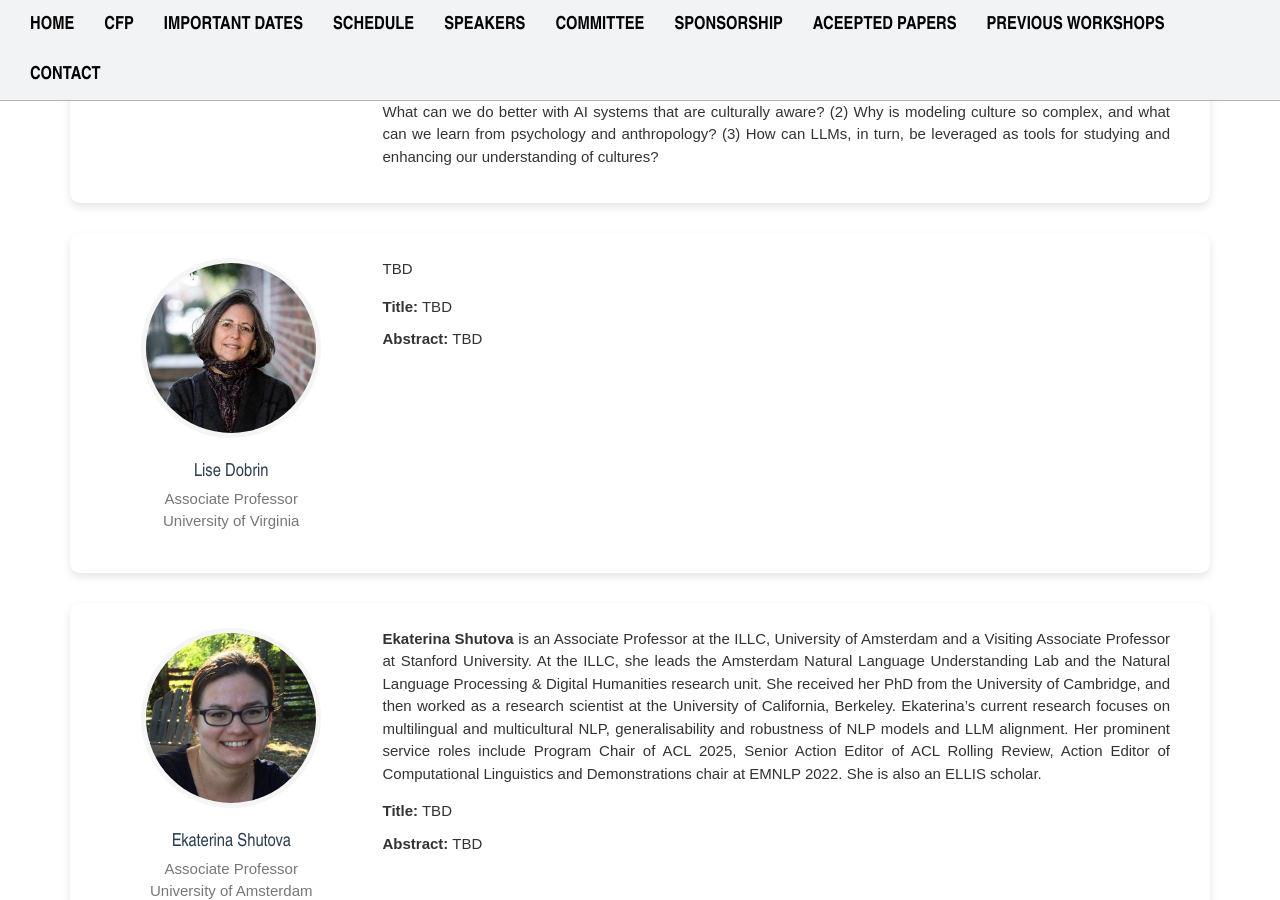
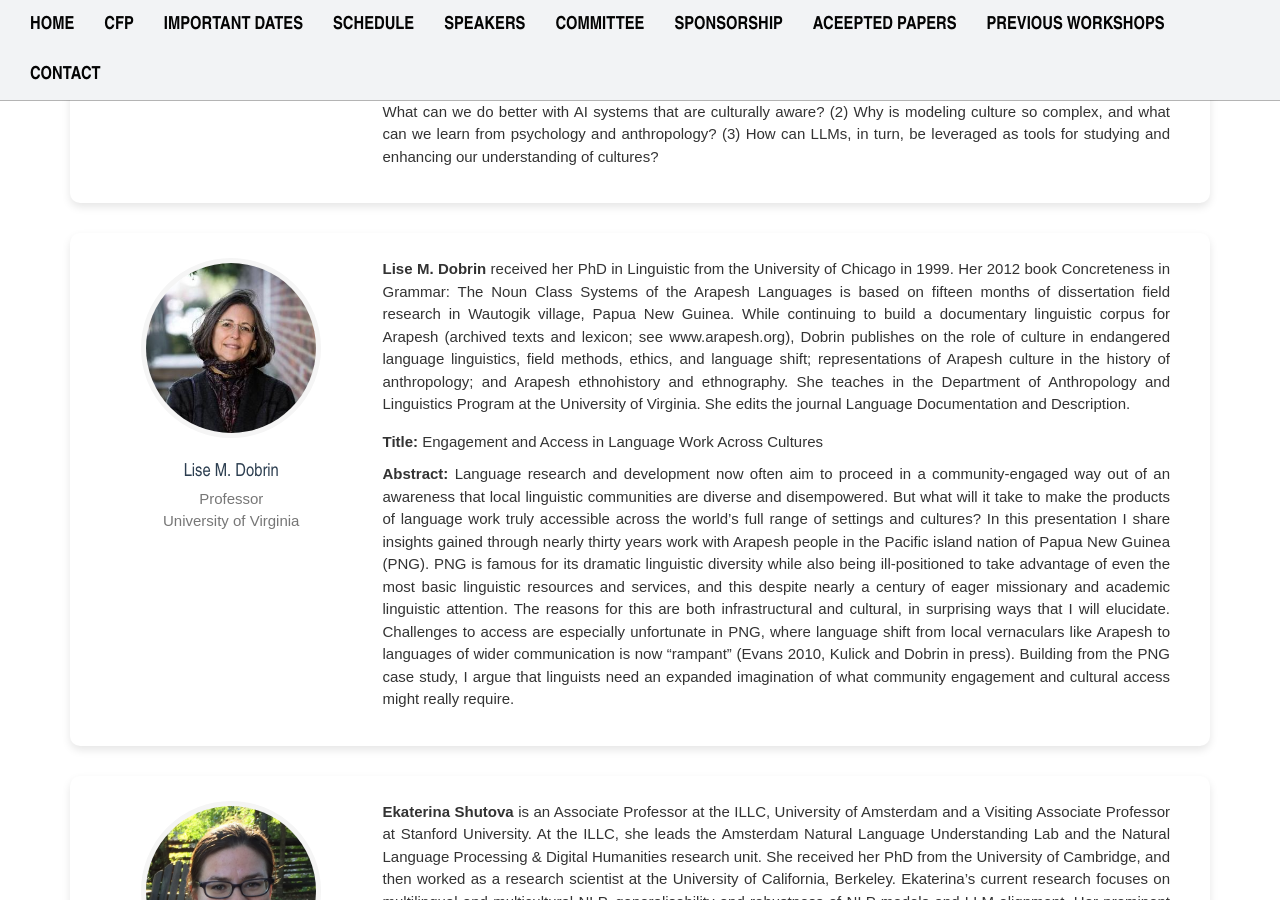
Before and after one commit to c3nlp/c3nlp.github.io, a Jekyll site: the page built from index.html, in a window 1280 px wide and 900 px high, scrolled down 4327 px. Built offline with Jekyll 4.4.1, drawn with Linux system fonts in a browser that asks for light colours.

Commit message:
add Lise

```diff
--- a/_includes/speakers.html
+++ b/_includes/speakers.html
@@ -56,17 +56,18 @@
             <div class="col-md-3 text-center">
                 <a href="https://anthropology.as.virginia.edu/people/lise-dobrin" target="_blank">
                 <img src="img/portfolio/lise.jpeg" class="speaker-img" alt="">
-                <h3 class="speaker-name">Lise Dobrin</h3>
-                <p class="speaker-position">Associate Professor<br>University of Virginia</p></a>
+                <h3 class="speaker-name">Lise M. Dobrin</h3>
+                <p class="speaker-position">Professor<br>University of Virginia</p></a>
             </div>
             <div class="col-md-9">
                 <div class="speaker-content">
                     <div class="bio">
-                        <p>TBD</p>
+                        <p><strong>Lise M. Dobrin</strong> received her PhD in Linguistic from the University of Chicago in 1999. Her 2012 book Concreteness in Grammar: The Noun Class Systems of the Arapesh Languages is based on fifteen months of dissertation field research in Wautogik village, Papua New Guinea. While continuing to build a documentary linguistic corpus for Arapesh (archived texts and lexicon; see www.arapesh.org), Dobrin publishes on the role of culture in endangered language linguistics, field methods, ethics, and language shift; representations of Arapesh culture in the history of anthropology; and Arapesh ethnohistory and ethnography. She teaches in the Department of Anthropology and Linguistics Program at the University of Virginia. She edits the journal Language Documentation and Description.
+                        </p>
                     </div>
                     <div class="talk-details">
-                        <p><strong>Title:</strong> TBD</p>
-                        <p><strong>Abstract:</strong> TBD</p>
+                        <p><strong>Title:</strong> Engagement and Access in Language Work Across Cultures</p>
+                        <p><strong>Abstract:</strong> Language research and development now often aim to proceed in a community-engaged way out of an awareness that local linguistic communities are diverse and disempowered. But what will it take to make the products of language work truly accessible across the world’s full range of settings and cultures? In this presentation I share insights gained through nearly thirty years work with Arapesh people in the Pacific island nation of Papua New Guinea (PNG). PNG is famous for its dramatic linguistic diversity while also being ill-positioned to take advantage of even the most basic linguistic resources and services, and this despite nearly a century of eager missionary and academic linguistic attention. The reasons for this are both infrastructural and cultural, in surprising ways that I will elucidate. Challenges to access are especially unfortunate in PNG, where language shift from local vernaculars like Arapesh to languages of wider communication is now “rampant” (Evans 2010, Kulick and Dobrin in press). Building from the PNG case study, I argue that linguists need an expanded imagination of what community engagement and cultural access might really require. </p>
                     </div>
                 </div>
             </div>
```
Also changed, not shown: 1 other file.
